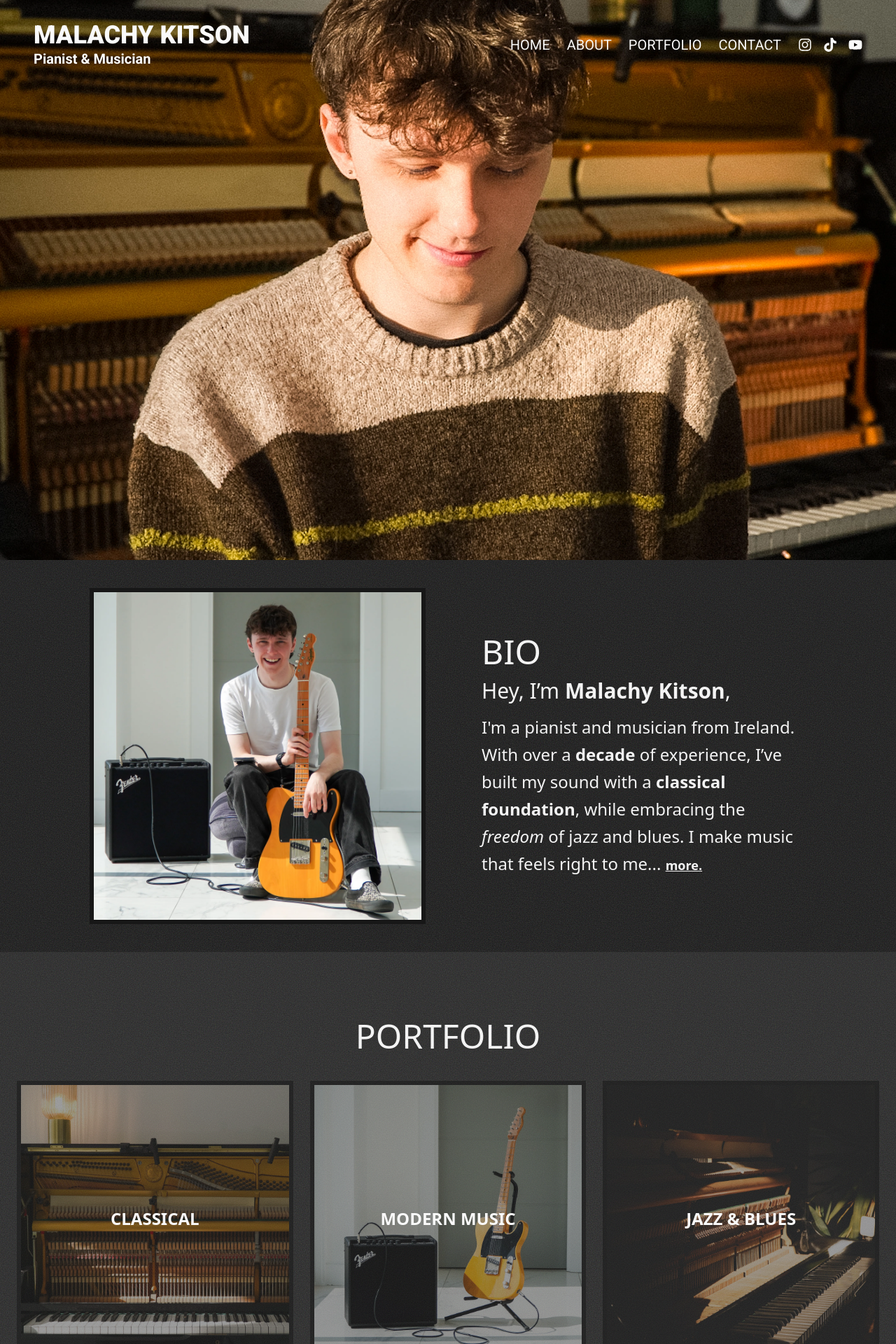
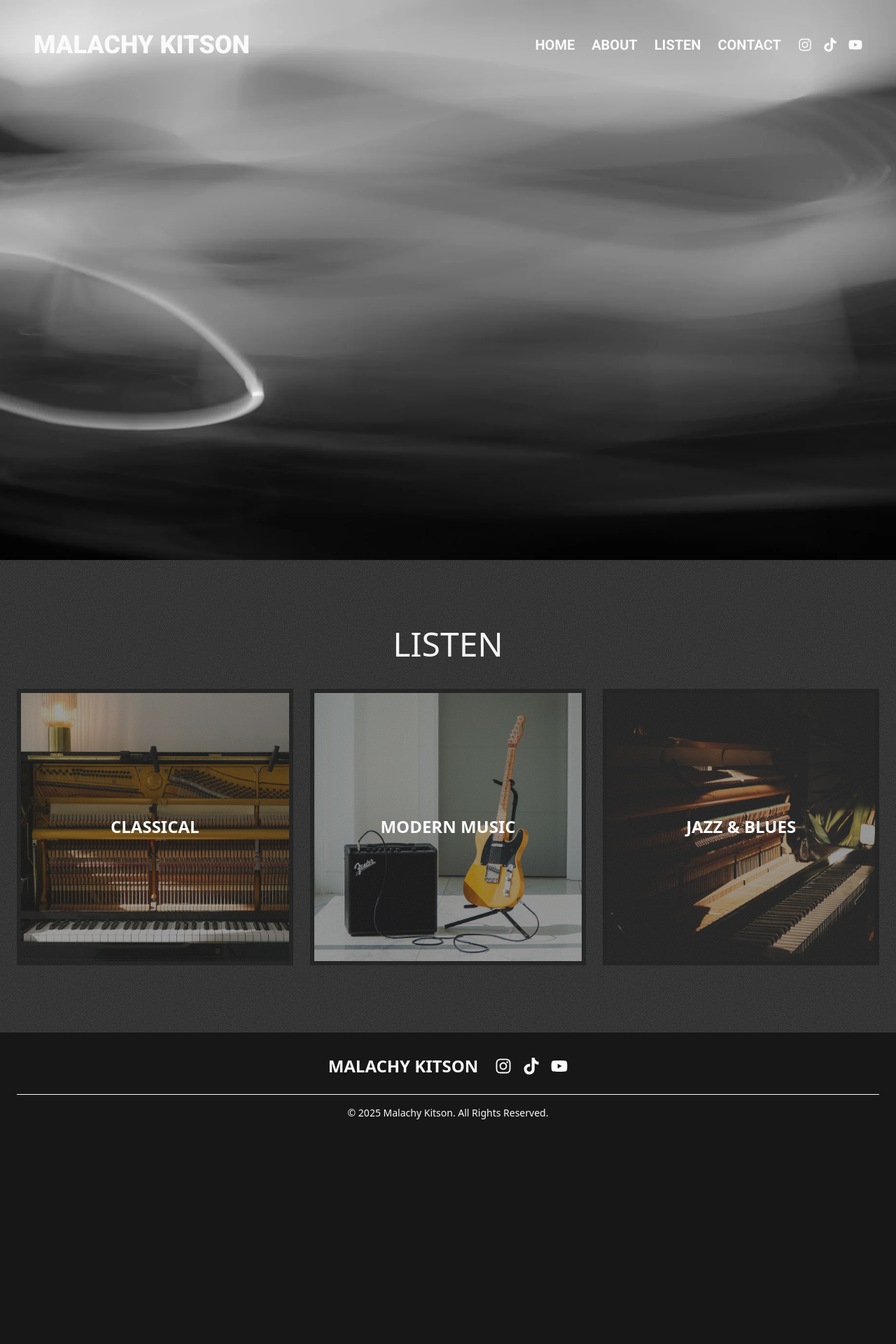
Before and after one commit to MalachyKitson/piano-portfolio, a React (Vite) app: page / in a window 1280 px wide. Shown: the top 1920 px of the page at 70% size. After the commit the page ends 1632 px from the top, so only its background shows below. Built offline with nearby package versions, Linux system fonts and the light colour scheme; a web font is replaced by a local one.

Commit message:
Website update and sitemap generation

```diff
--- a/index.html
+++ b/index.html
@@ -4,17 +4,17 @@
     <meta charset="UTF-8" />
     <meta
       name="description"
-      content="Malachy Kitson - Professional Portfolio"
+      content="Malachy Kitson Music | Official Website"
     />
     <meta
       name="keywords"
-      content="piano, classical music, jazz, blues, modern music, pianist"
+      content="Malachy Kitson, Music, Malachy Kitson Music, Musician"
     />
     <meta name="author" content="Malachy Kitson" />
-    <meta property="og:title" content="Malachy Kitson - Piano Portfolio" />
+    <meta property="og:title" content="Malachy Kitson" />
     <meta
       property="og:description"
-      content="Professional pianist showcasing classical, jazz, and modern performances"
+      content="Malachy Kitson Music"
     />
     <meta property="og:url" content="https://malachykitsonmusic.com" />
     <link rel="icon" type="image/svg+xml" href="/music-solid.svg" />
--- a/src/components/About.jsx
+++ b/src/components/About.jsx
@@ -1,12 +1,13 @@
 import React from "react";
-import AboutImage from "../assets/DSC00093.webp";
+// import AboutImage from "../assets/DSC00093.webp";
+import AboutImage from "../assets/DSC06998.webp";
 
 const About = () => {
   return (
     <div className="relative flex flex-col md:flex-row items-center justify-center md:h-screen h-full pt-30 p-10 bg-[var(--bgColour)]">
       <div className="absolute inset-0 bg-grain"></div>
       <div className="flex flex-col items-center justify-center md:flex-row md:items-stretch w-full max-w-screen-lg space-y-10 md:space-y-0 md:space-x-10">
-        <div className="relative flex-1 hover:shadow-1xl hover:scale-105 transition-all duration-300">
+        <div className="relative flex-1 transition-all duration-300">
           <img
             src={AboutImage}
             alt="About"
--- a/src/components/Footer.jsx
+++ b/src/components/Footer.jsx
@@ -28,16 +28,13 @@ const Footer = () => {
   return (
     <footer className="bg-[var(--bgColour)] text-[var(--textColour)] py-8 px-6">
       <div className="max-w-md mx-auto flex flex-col md:flex-row justify-center items-center text-center md:text-left">
-        <div className="mb-4 md:mb-0 md:pr-10 text-center">
-          <h2 className="text-3xl font-bold text-[var(--textColour)]">
-            Malachy Kitson
+        <div className="mb-4 md:mb-0 md:pr-6 text-center">
+          <h2 className="text-2xl font-bold text-[var(--textColour)]">
+            MALACHY KITSON
           </h2>
-          <p className="text-sm text-[var(--textColour)] mt-2">
-            Pianist | Performer | Musician
-          </p>
         </div>
 
-        <div className="flex justify-center space-x-6 mt-2">
+        <div className="flex justify-center space-x-4">
           <Suspense fallback={<Loading />}>
             <a
               href={socials.instagram}
--- a/src/components/Header.jsx
+++ b/src/components/Header.jsx
@@ -48,46 +48,47 @@ const Header = ({ loaded }) => {
         <Link
           to="/"
           onClick={scrollToTop}
-          className={`text-[var(--keyColour)] text-4xl font-black font-[Roboto] transition-all duration-2000 ${
+          className={`text-[var(--textHeaderColour)] hover:text-[var(--keyColour)] text-4xl font-black font-[Roboto] transition-[transform,color] ${
             loaded ? "opacity-100 translate-x-0" : "opacity-0 translate-x-10"
           }`}
+          style={{
+            transitionDuration: "2000ms, 400ms",
+            transitionProperty: "transform, color",
+          }}
         >
           MALACHY KITSON
-          <h1 className="text-white text-base md:text-xl lg:text2xl font-bold">
-            Pianist & Musician
-          </h1>
         </Link>
 
         <nav
-          className={`hidden pl-4 md:flex sm:space-x-6 space-x-8 transition-all duration-2000 ${
+          className={`hidden pl-4 md:flex sm:space-x-6 space-x-8 font-bold transition-all duration-2000 ${
             loaded ? "opacity-100 translate-x-0" : "opacity-0 -translate-x-10"
           }`}
         >
           <Link
             to="/"
             onClick={scrollToTop}
-            className="relative text-[var(--textHeaderColour)] text-xl font-[Roboto] hover:text-[var(--keyColour)] transition-colors group"
+            className="relative text-[var(--textHeaderColour)] text-xl font-[Roboto] hover:text-[var(--keyColour)] hover:font-[Roboto] transition-colors duration-400 group"
           >
             HOME
           </Link>
           <Link
             to="/about"
             onClick={scrollToTop}
-            className="relative text-[var(--textHeaderColour)] text-xl font-[Roboto] hover:text-[var(--keyColour)] transition-colors group"
+            className="relative text-[var(--textHeaderColour)] text-xl font-[Roboto] hover:text-[var(--keyColour)] transition-colors duration-400 group"
           >
             ABOUT
           </Link>
           <Link
             to="/portfolio"
             onClick={scrollToTop}
-            className="relative text-[var(--textHeaderColour)] text-xl font-[Roboto] hover:text-[var(--keyColour)] transition-colors group"
+            className="relative text-[var(--textHeaderColour)] text-xl font-[Roboto] hover:text-[var(--keyColour)] transition-colors duration-400 group"
           >
-            PORTFOLIO
+            LISTEN
           </Link>
           <Link
             to="/contact"
             onClick={scrollToTop}
-            className="relative text-[var(--textHeaderColour)] text-xl font-[Roboto] hover:text-[var(--keyColour)] transition-colors group"
+            className="relative text-[var(--textHeaderColour)] text-xl font-[Roboto] hover:text-[var(--keyColour)] transition-colors duration-400 group"
           >
             CONTACT
           </Link>
@@ -97,7 +98,7 @@ const Header = ({ loaded }) => {
                 href={socials.instagram}
                 target="_blank"
                 rel="noopener noreferrer"
-                className="hover:text-[var(--keyColour)] transition-colors"
+                className="hover:text-[var(--keyColour)] transition-colors duration-400"
               >
                 <LazyFaInstagram size={20} />
               </a>
@@ -105,7 +106,7 @@ const Header = ({ loaded }) => {
                 href={socials.tiktok}
                 target="_blank"
                 rel="noopener noreferrer"
-                className="hover:text-[var(--keyColour)] transition-colors"
+                className="hover:text-[var(--keyColour)] transition-colors duration-400"
               >
                 <LazyFaTiktok size={20} />
               </a>
@@ -113,7 +114,7 @@ const Header = ({ loaded }) => {
                 href={socials.youtube}
                 target="_blank"
                 rel="noopener noreferrer"
-                className="hover:text-[var(--keyColour)] transition-colors"
+                className="hover:text-[var(--keyColour)] transition-colors duration-400"
               >
                 <LazyFaYoutube size={20} />
               </a>
@@ -126,11 +127,7 @@ const Header = ({ loaded }) => {
             onClick={toggleMenu}
             className="focus:outline-none relative z-30"
           >
-            {menuOpen ? (
-              <FiX className="h-8 w-8 text-[var(--textHeaderColour)] opacity-100" />
-            ) : (
-              <FiMenu className="h-8 w-8 text-[var(--textHeaderColour)] opacity-100" />
-            )}
+            <FiMenu className="h-8 w-8 text-[var(--textHeaderColour)] hover:text-[var(--keyColour)] cursor-pointer opacity-100 duration-400" />
           </button>
         </div>
       </div>
@@ -143,7 +140,7 @@ const Header = ({ loaded }) => {
         <div className="absolute top-16 right-16">
           <button
             onClick={toggleMenu}
-            className="text-[var(--textHeaderColour)] focus:outline-none"
+            className="text-[var(--textHeaderColour)] hover:text-[var(--keyColour)] cursor-pointer focus:outline-none duration-400"
           >
             <FiX className="h-10 w-10" />
           </button>
@@ -151,28 +148,28 @@ const Header = ({ loaded }) => {
         <div className="flex flex-col items-center justify-center h-full space-y-6">
           <Link
             to="/"
-            className="text-2xl font-bold text-[var(--textHeaderColour)]"
+            className="text-2xl font-bold text-[var(--textHeaderColour)] hover:text-[var(--keyColour)] duration-400"
             onClick={toggleMenu}
           >
             HOME
           </Link>
           <Link
             to="/about"
-            className="text-2xl font-bold text-[var(--textHeaderColour)]"
+            className="text-2xl font-bold text-[var(--textHeaderColour)] hover:text-[var(--keyColour)] duration-400"
             onClick={toggleMenu}
           >
             ABOUT
           </Link>
           <Link
             to="/portfolio"
-            className="text-2xl font-bold text-[var(--textHeaderColour)]"
+            className="text-2xl font-bold text-[var(--textHeaderColour)] hover:text-[var(--keyColour)] duration-400"
             onClick={toggleMenu}
           >
-            PORTFOLIO
+            LISTEN
           </Link>
           <Link
             to="/contact"
-            className="text-2xl font-bold text-[var(--textHeaderColour)]"
+            className="text-2xl font-bold text-[var(--textHeaderColour)] hover:text-[var(--keyColour)] duration-400"
             onClick={toggleMenu}
           >
             CONTACT
@@ -183,7 +180,7 @@ const Header = ({ loaded }) => {
                 href={socials.instagram}
                 target="_blank"
                 rel="noopener noreferrer"
-                className="text-[var(--textHeaderColour)] transition-colors"
+                className="text-[var(--textHeaderColour)] transition-colors hover:text-[var(--keyColour)] duration-400"
               >
                 <LazyFaInstagram size={24} />
               </a>
@@ -191,7 +188,7 @@ const Header = ({ loaded }) => {
                 href={socials.tiktok}
                 target="_blank"
                 rel="noopener noreferrer"
-                className="text-[var(--textHeaderColour)] transition-colors"
+                className="text-[var(--textHeaderColour)] transition-colors hover:text-[var(--keyColour)] duration-400"
               >
                 <LazyFaTiktok size={24} />
               </a>
@@ -199,7 +196,7 @@ const Header = ({ loaded }) => {
                 href={socials.youtube}
                 target="_blank"
                 rel="noopener noreferrer"
-                className="text-[var(--textHeaderColour)] transition-colors"
+                className="text-[var(--textHeaderColour)] transition-colors hover:text-[var(--keyColour)] duration-400"
               >
                 <LazyFaYoutube size={24} />
               </a>
--- a/src/components/Hero.jsx
+++ b/src/components/Hero.jsx
@@ -1,6 +1,8 @@
 import React from "react";
-import heroImage from "../assets/DSC00093.webp";
-import heroImagexl from "../assets/DSC000932.webp";
+// import heroImage from "../assets/DSC00093.webp";
+// import heroImagexl from "../assets/DSC000932.webp";
+import heroImage from "../assets/DSC06998.webp";
+import heroImagexl from "../assets/DSC06998.webp";
 
 const Hero = () => {
   return (
--- a/src/components/Home.jsx
+++ b/src/components/Home.jsx
@@ -12,9 +12,6 @@ const Home = () => {
     <div>
       <Hero />
       <Suspense fallback={<Loading />}>
-        <Bio />
-      </Suspense>
-      <Suspense fallback={<Loading />}>
         <PortfolioDirect />
       </Suspense>
     </div>
--- a/src/components/Loading.jsx
+++ b/src/components/Loading.jsx
@@ -7,7 +7,7 @@ const Loading = () => {
       role="status"
       aria-label="Loading"
     >
-      <h1 className="text-xl font-normal mb-4 animate-pulse">LOADING...</h1>
+      <div class="loader"></div>
     </div>
   );
 };
--- a/src/components/PortfolioDirect.jsx
+++ b/src/components/PortfolioDirect.jsx
@@ -10,7 +10,7 @@ const PortfolioDirect = () => {
       <div className="absolute inset-0 bg-grain"></div>
       <section className="w-full max-w-7xl mx-auto px-6 py-16 md:py-24">
         <h2 className="text-5xl font-medium text-[var(--textColour)] text-center mb-10">
-          PORTFOLIO
+          LISTEN
         </h2>
 
         <div className="grid grid-cols-1 md:grid-cols-3 gap-6 place-items-center">
--- a/src/index.css
+++ b/src/index.css
@@ -12,7 +12,7 @@
 
 @layer base {
   :root {
-    --keyColour: oklch(0.985 0 0);
+    --keyColour: oklch(60.9% 0.126 221.723);
     --textColour: oklch(0.985 0 0);
     --bgColour: oklch(0.205 0 0);
     --bg2Colour: oklch(0.269 0 0);
@@ -37,3 +37,29 @@ html, body {
   flex-direction: column;
   background-color: inherit;
 }
+
+.loader {
+  width: 32px;
+  height: 16px;
+  display: flex;
+  animation: l9-0 1s infinite;
+}
+.loader:before,
+.loader:after {
+  content: "";
+  flex: 1;
+  background: oklch(60.9% 0.126 221.723);
+  transform-origin: top right;
+  animation: l9-1 1s infinite;
+}
+.loader:after {
+  background: oklch(39.8% 0.07 227.392);
+  transform-origin: top left;
+  --s:-1;
+}
+@keyframes l9-0 {
+   100% {transform: translateY(100%)}
+}
+@keyframes l9-1 {
+   100% {transform: rotate(calc(var(--s,1)*90deg))}
+}
```
Also changed, not shown: src/assets/DSC06998.webp (added), 1 other file (tests, documents, lock files or other folders).
